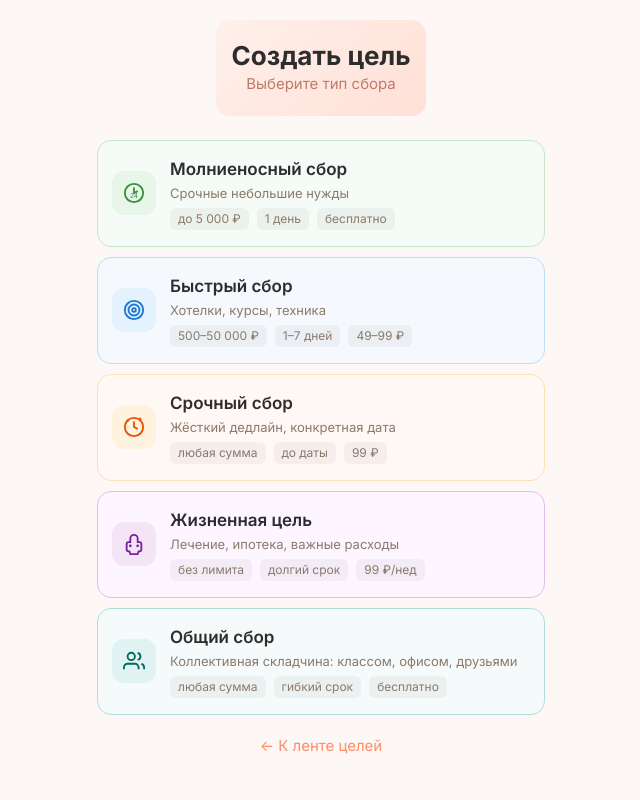
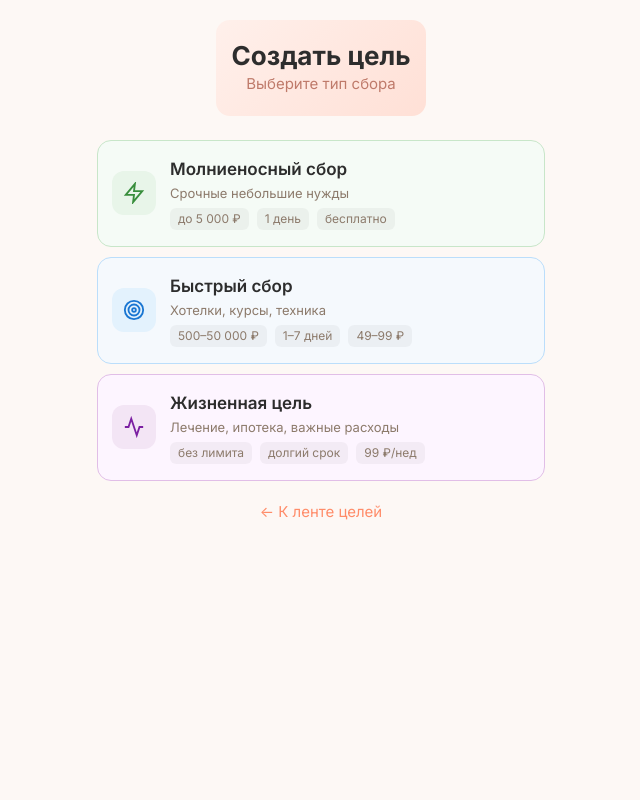
Before and after one commit to Catsik23/pomogay, a Flask app: page /goals/choose in a window 1280 px wide. Shown: the whole page, without its empty margins (319-959 px from the left). Run offline with Flask 3, Linux system fonts and the light colour scheme; a user stored in the database is signed in.

Commit message:
Возврат к версии с тремя типами, цветными иконками, плашкой

```diff
--- a/templates/choose_goal_type.html
+++ b/templates/choose_goal_type.html
@@ -58,15 +58,11 @@
         }
         .option-green .option-icon { background: #E8F5E9; color: #388E3C; }
         .option-blue .option-icon { background: #E3F2FD; color: #1976D2; }
-        .option-orange .option-icon { background: #FFF3E0; color: #E65100; }
         .option-purple .option-icon { background: #F3E5F5; color: #7B1FA2; }
-        .option-teal .option-icon { background: #E0F2F1; color: #00695C; }
 
         .option-green { background: #F5FBF6; border: 1px solid #C8E6C9; }
         .option-blue { background: #F5F9FD; border: 1px solid #BBDEFB; }
-        .option-orange { background: #FFF8F5; border: 1px solid #FFE0B2; }
         .option-purple { background: #FDF5FF; border: 1px solid #E1BEE7; }
-        .option-teal { background: #F5FAFA; border: 1px solid #B2DFDB; }
 
         .option-title { font-size: 17px; font-weight: 600; }
         .option-desc { font-size: 13px; color: var(--text-soft); margin-top: 2px; }
@@ -86,7 +82,7 @@
 
         <a class="option option-green" href="/goals/new/super_blitz">
             <div class="option-icon">
-                <svg width="22" height="22" viewBox="0 0 24 24" fill="none" stroke="currentColor" stroke-width="2"><circle cx="12" cy="12" r="10"/><polyline points="12 6 12 12 16 10"/><text x="12" y="17" text-anchor="middle" font-size="7" stroke="none" fill="currentColor">24</text></svg>
+                <svg width="22" height="22" viewBox="0 0 24 24" fill="none" stroke="currentColor" stroke-width="2"><path d="M13 2L3 14h9l-1 8 10-12h-9l1-8z"/></svg>
             </div>
             <div>
                 <div class="option-title">Молниеносный сбор</div>
@@ -106,36 +102,14 @@
             </div>
         </a>
 
-        <a class="option option-orange" href="/goals/new/urgent" onclick="alert('Срочные сборы — скоро'); return false;">
+        <a class="option option-purple" href="/goals/new/serious" onclick="alert('Серьёзные сборы — скоро!'); return false;">
             <div class="option-icon">
-                <svg width="22" height="22" viewBox="0 0 24 24" fill="none" stroke="currentColor" stroke-width="2"><circle cx="12" cy="12" r="10"/><polyline points="12 6 12 12 16 14"/><path d="M4 4l2 2" stroke-width="1.5"/><path d="M18 2l2 2" stroke-width="1.5"/></svg>
-            </div>
-            <div>
-                <div class="option-title">Срочный сбор</div>
-                <div class="option-desc">Жёсткий дедлайн, конкретная дата</div>
-                <div class="option-meta"><span>любая сумма</span><span>до даты</span><span>99 ₽</span></div>
-            </div>
-        </a>
-
-        <a class="option option-purple" href="/goals/new/serious" onclick="alert('Серьёзные сборы — скоро'); return false;">
-            <div class="option-icon">
-                <svg width="22" height="22" viewBox="0 0 24 24" fill="none" stroke="currentColor" stroke-width="2"><path d="M12 2a4 4 0 0 0-4 4v4H6a2 2 0 0 0-2 2v6a2 2 0 0 0 2 2h1l1 3h8l1-3h1a2 2 0 0 0 2-2v-6a2 2 0 0 0-2-2h-2V6a4 4 0 0 0-4-4z"/><circle cx="8" cy="14" r="1.5" fill="currentColor" stroke="none"/><circle cx="16" cy="14" r="1.5" fill="currentColor" stroke="none"/></svg>
+                <svg width="22" height="22" viewBox="0 0 24 24" fill="none" stroke="currentColor" stroke-width="2"><path d="M22 12h-4l-3 9L9 3l-3 9H2"/></svg>
             </div>
             <div>
                 <div class="option-title">Жизненная цель</div>
                 <div class="option-desc">Лечение, ипотека, важные расходы</div>
                 <div class="option-meta"><span>без лимита</span><span>долгий срок</span><span>99 ₽/нед</span></div>
-            </div>
-        </a>
-
-        <a class="option option-teal" href="/goals/new/group" onclick="alert('Общие сборы — скоро'); return false;">
-            <div class="option-icon">
-                <svg width="22" height="22" viewBox="0 0 24 24" fill="none" stroke="currentColor" stroke-width="2"><path d="M17 21v-2a4 4 0 0 0-4-4H5a4 4 0 0 0-4 4v2"/><circle cx="9" cy="7" r="4"/><path d="M23 21v-2a4 4 0 0 0-3-3.87"/><path d="M16 3.13a4 4 0 0 1 0 7.75"/></svg>
-            </div>
-            <div>
-                <div class="option-title">Общий сбор</div>
-                <div class="option-desc">Коллективная складчина: классом, офисом, друзьями</div>
-                <div class="option-meta"><span>любая сумма</span><span>гибкий срок</span><span>бесплатно</span></div>
             </div>
         </a>
 
```
